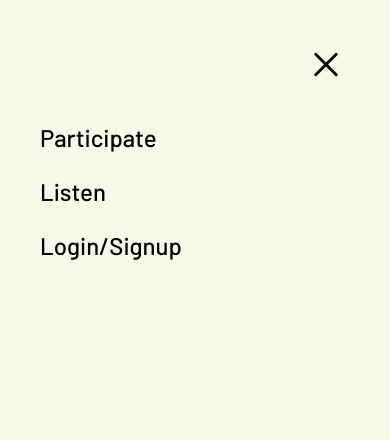
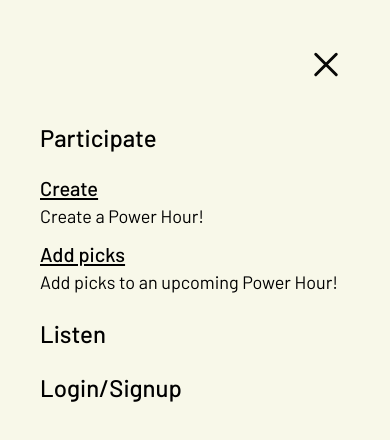
Before and after one commit to abeciana1/drop-the-needle-frontend, a Next.js app: page / in a window 390 px wide. Both pictures are taken after a click on the button 326 px from the left and 64 px from the top of the page. Shown: the top 440 px of the page. Built offline with nearby package versions, Linux system fonts and the light colour scheme.

Commit message:
Mobile nav created and rendered

```diff
--- a/components/core/_nav/NavBar/index.tsx
+++ b/components/core/_nav/NavBar/index.tsx
@@ -3,6 +3,7 @@ import NavItem from '../NavItem'
 import Logo from '../../../../public/Logo'
 import Subsection from '../../../../utils/subsection.json'
 import { Squash as Hamburger } from 'hamburger-react'
+import Link from 'next/link'
 
 const NavBar = () => {
     const [activeIdx, setActiveIdx] = useState(0)
@@ -83,6 +84,36 @@ const NavBar = () => {
                             activeIdx={activeIdx}
                             setActiveIdx={setActiveIdx}
                         />
+                        <ul className="space-y-2.5">
+                            {Subsection["Subsection"]["Participate"].map(({
+                                title,
+                                description,
+                                href
+                            }) => {
+                                return (
+                                    <li key={title}>
+                                        <Link
+                                            href={href}
+                                        >
+                                            <div
+                                                className="cursor-pointer"
+                                            >
+                                                <div
+                                                    className="font-medium text-xl underline underline-offset-2"
+                                                >
+                                                    {title}
+                                                </div>
+                                                <span
+                                                    className="font-normal text-lg"
+                                                >
+                                                    { description }
+                                                </span>
+                                            </div>
+                                        </Link>
+                                    </li>
+                                    )
+                                })}
+                        </ul>
                         <NavItem
                             text="Listen"
                             color="royalBlue"
--- a/components/core/_nav/NavDropdown/index.tsx
+++ b/components/core/_nav/NavDropdown/index.tsx
@@ -17,7 +17,7 @@ const NavDropdown = ({
     return (
         <ul
             onMouseLeave={setActiveIdx}
-            className={cx("z-50 w-96 absolute top-12 divide-y-2 divide-slate-200", {
+            className={cx("z-50 w-96 absolute top-12 divide-y-2 divide-slate-200 space-y-2", {
                 ['hidden']: showIdx !== currentIdx,
                 ['block']: showIdx === currentIdx
             })}
```
